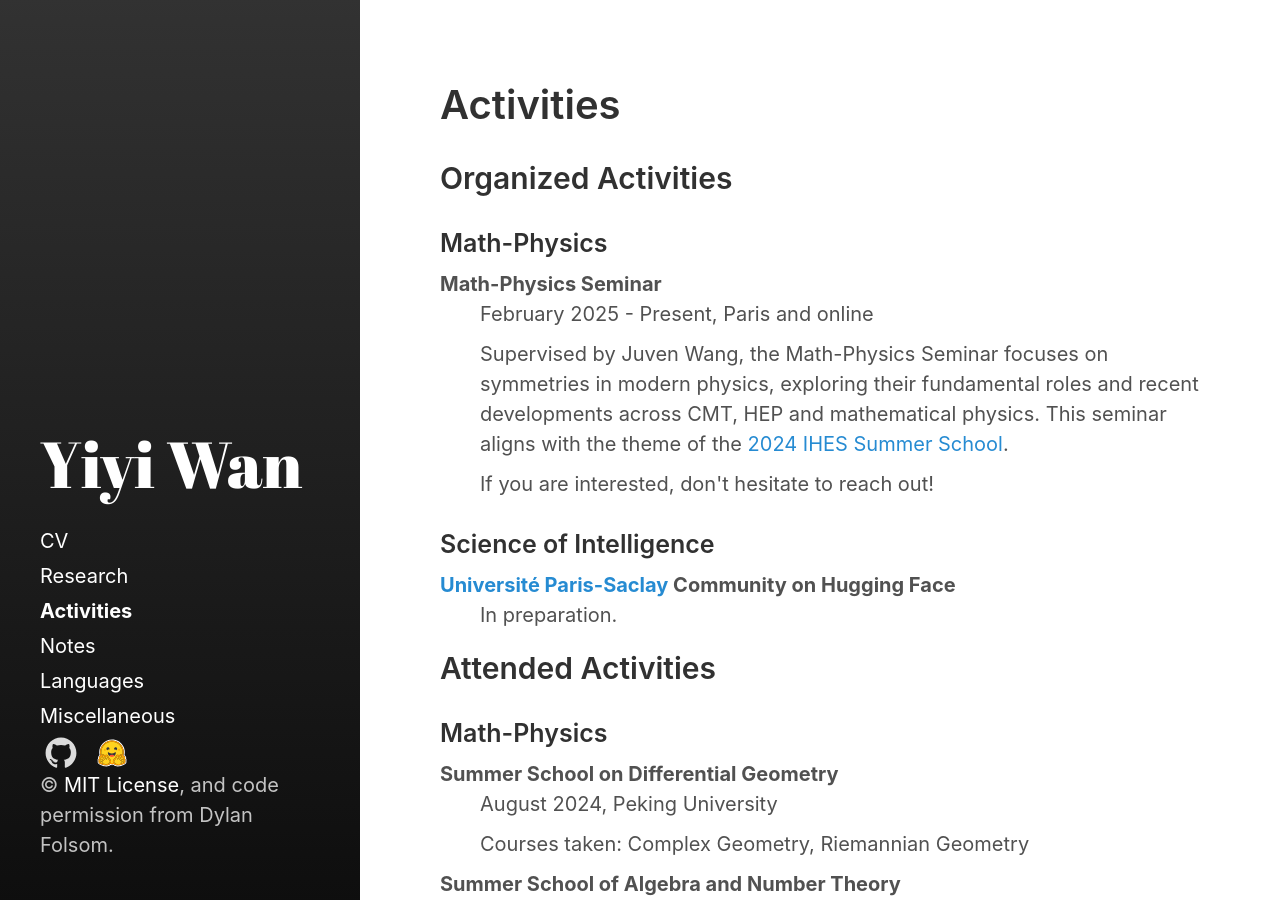
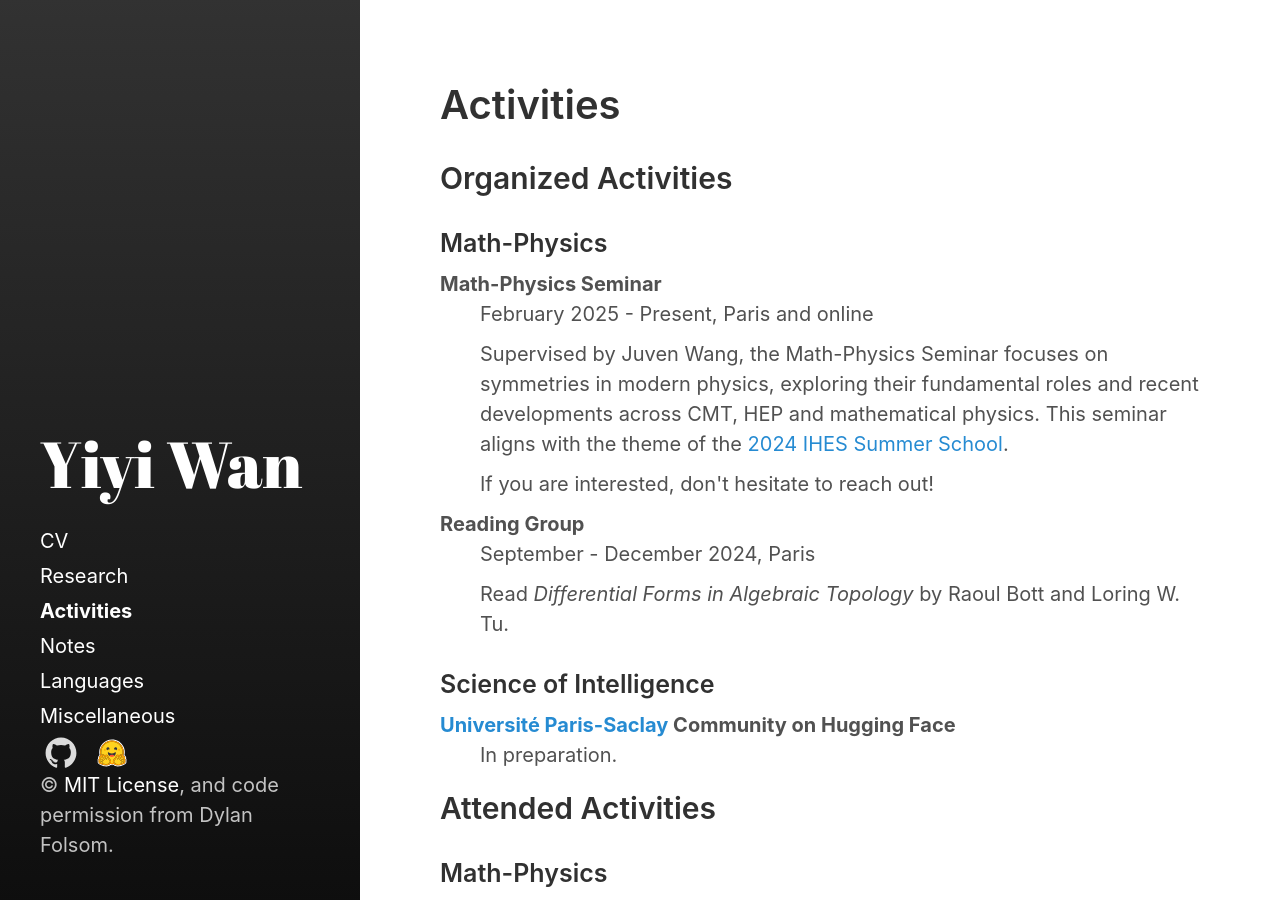
Before and after one commit to Roimex/Roimex.github.io, a Jekyll site: the page built from pages/activities.md, in a window 1280 px wide and 900 px high. Built offline with Jekyll 4.4.1, drawn with Linux system fonts in a browser that asks for light colours.

Commit message:
Update activities.md

```diff
--- a/pages/activities.md
+++ b/pages/activities.md
@@ -14,6 +14,10 @@ sidebar_sort_order: 3
   <dd>February 2025 - Present, Paris and online</dd>
   <dd>Supervised by Juven Wang, the Math-Physics Seminar focuses on symmetries in modern physics, exploring their fundamental roles and recent developments across CMT, HEP and mathematical physics. This seminar aligns with the theme of the <a href="https://indico.math.cnrs.fr/event/11080/">2024 IHES Summer School</a>.</dd>
   <dd>If you are interested, don't hesitate to reach out!</dd>
+
+  <dt>Reading Group</dt>
+  <dd>September - December 2024, Paris</dd>
+  <dd>Read <i>Differential Forms in Algebraic Topology</i> by Raoul Bott and Loring W. Tu.</dd>
 </dl>
 
 <h3>Science of Intelligence</h3>
```
